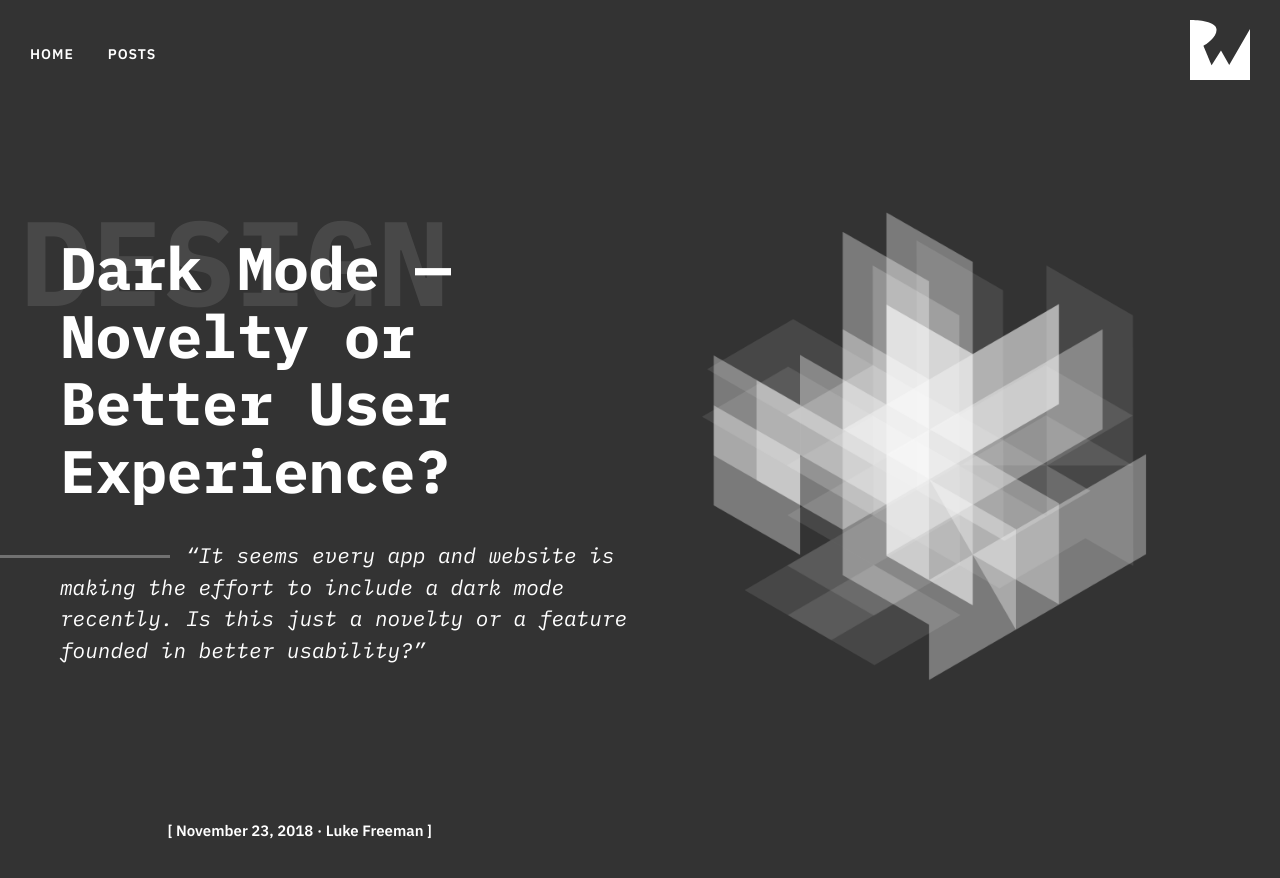
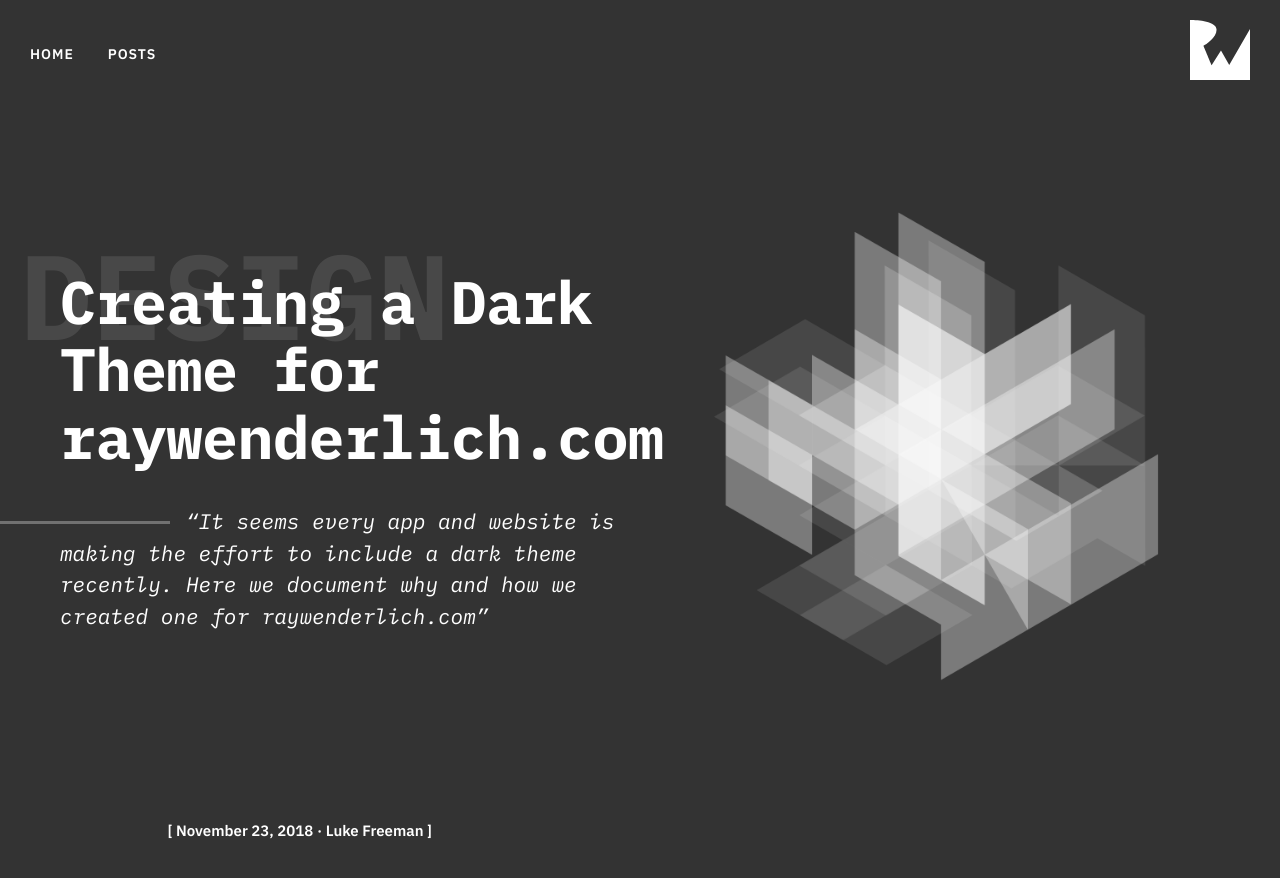
Before and after one commit to razeware/razeware.github.io, a Jekyll site: the page built from _posts/2018-12-06-dark-mode.md, in a window 1280 px wide and 900 px high. Shown: the top 878 px of the window. Built offline with Jekyll 4.4.1, drawn with Linux system fonts in a browser that asks for light colours; nearby versions of some CDN libraries.

Commit message:
Update title and subtitle

```diff
--- a/_posts/2018-12-06-dark-mode.md
+++ b/_posts/2018-12-06-dark-mode.md
@@ -2,7 +2,7 @@
 layout: post
 logo: "--white"
 header_style: "c-header--white"
-title: "Dark Mode — Novelty or Better User Experience?"
+title: "Creating a Dark Theme for raywenderlich.com"
 date: "Nov 23, 2018"
 author: "Luke Freeman"
 author_role: "UX Designer"
@@ -11,7 +11,7 @@
 color: "#333333"
 image: "/assets/img/pattern-5@2x.png"
 category: "Design"
-excerpt: "It seems every app and website is making the effort to include a dark mode recently. Is this just a novelty or a feature founded in better usability?"
+excerpt: "It seems every app and website is making the effort to include a dark theme recently. Here we document why and how we created one for raywenderlich.com"
 ---
 
 Dark Mode — a novelty or better user experience? The answer could be true or false depending on the context. For some experiences, it can be helpful if you can match the user's interface with their environment.
```
